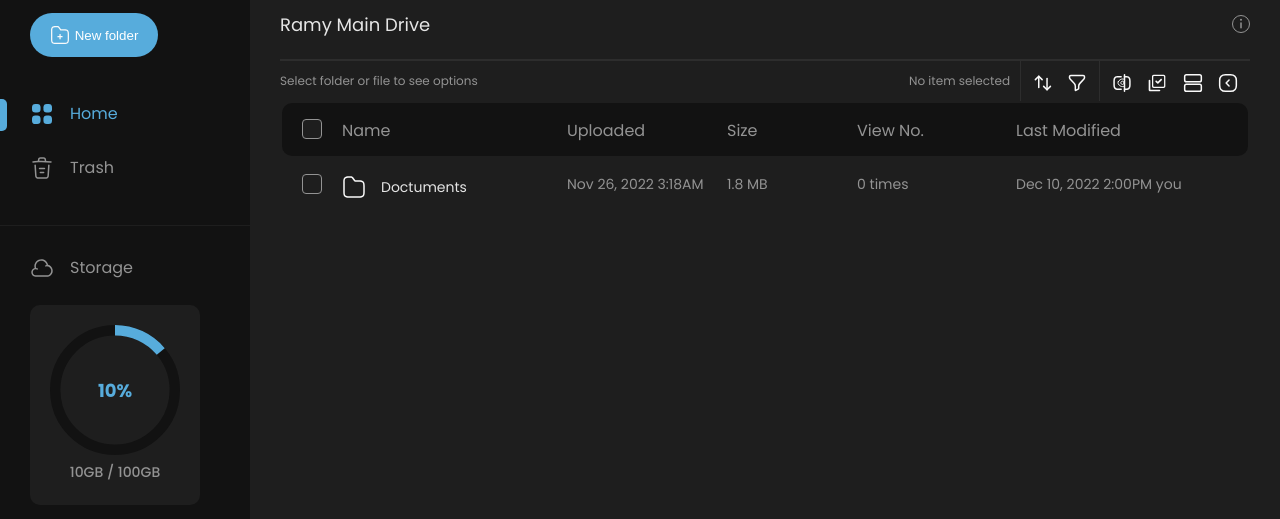
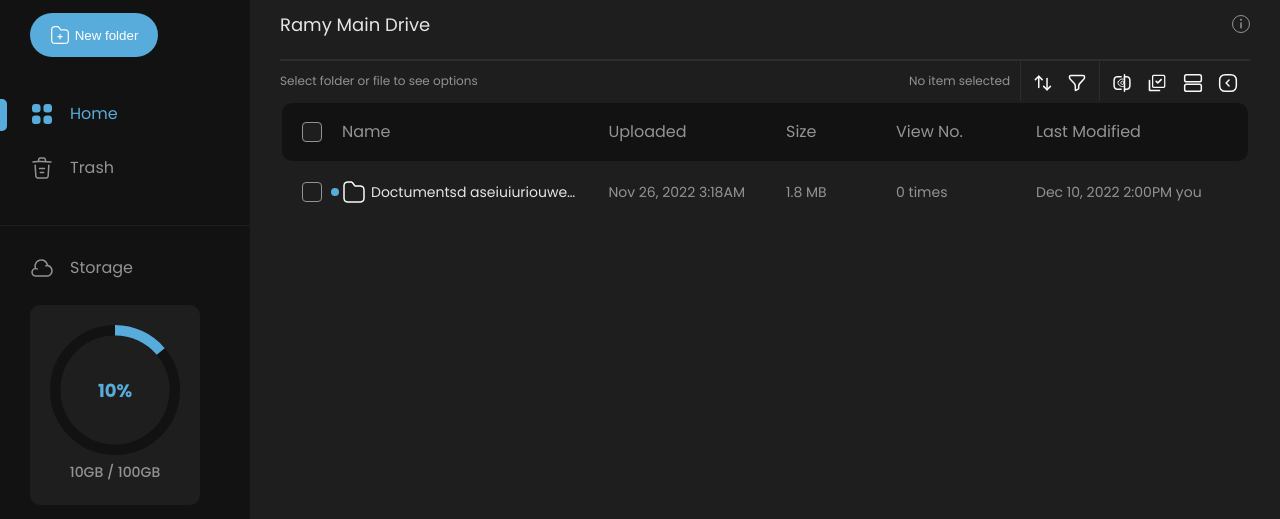
Before and after one commit to AhmedReda958/rawa-games-assigned-task, a plain HTML site: page index.html in a window 1280 px wide. Shown: the part 89-608 px from the top of the page. Drawn offline with Linux system fonts and the light colour scheme.

Commit message:
style table items

```diff
--- a/index.html
+++ b/index.html
@@ -120,7 +120,9 @@
                             <td class="checkbox"><input type="checkbox"></td>
                             <td class="file-name active">
                                 <img src="/assets/icons/folder.svg" alt="folder icon" width="24" height="24">
-                                Doctuments
+                                <span>
+                                    Doctumentsd aseiuiuriouweiurdsfds fdsf dsf sdioudfsd fdsf dsf sf ds
+                                </span>
                             </td>
                             <td class="upload-date">Nov 26, 2022 3:18AM</td>
                             <td class="size">1.8 MB</td>
--- a/style.css
+++ b/style.css
@@ -295,12 +295,13 @@ header .user-info img {
 }
 .files table tr {
   width: 100%;
+  height: 58px;
   border-radius: 10px;
   display: grid;
   grid-template-columns:
     40px minmax(205px, 1.5fr) minmax(140px, 1fr) minmax(50px, 110px)
     minmax(66px, 140px) minmax(232px, 1fr);
-  gap: 20px;
+  align-items: center;
 }
 
 .files table tbody tr {
@@ -325,27 +326,30 @@ header .user-info img {
   text-align: inherit;
   grid-area: auto;
   width: 100%;
-  padding-top: 16px;
-  padding-bottom: 10px;
+  padding-inline-start: 20px;
 }
 /* table data */
 .files table td {
   font-size: 14px;
   font-weight: 400;
-  line-height: 21px;
 }
 
 /*** table content  */
 .files table .checkbox {
   text-align: center;
   padding-inline-start: 20px;
+  padding-top: 6px;
 }
 .files table .file-name {
   position: relative;
   display: flex;
   align-items: center;
-  gap: 15px;
+  gap: 5px;
   color: var(--alt-text-color);
+}
+.files table .file-name span {
+  max-width: 205px;
+  white-space: nowrap;
   overflow: hidden;
   text-overflow: ellipsis;
 }
@@ -356,10 +360,11 @@ header .user-info img {
 .files table .file-name.active::before {
   content: "";
   position: absolute;
-  width: 6px;
-  height: 6px;
+  width: 8px;
+  height: 8px;
   border-radius: 100%;
   background-color: #57acdc;
   top: 50%;
-  left: -10px;
+  left: 9px;
+  transform: translateY(-50%);
 }
```
